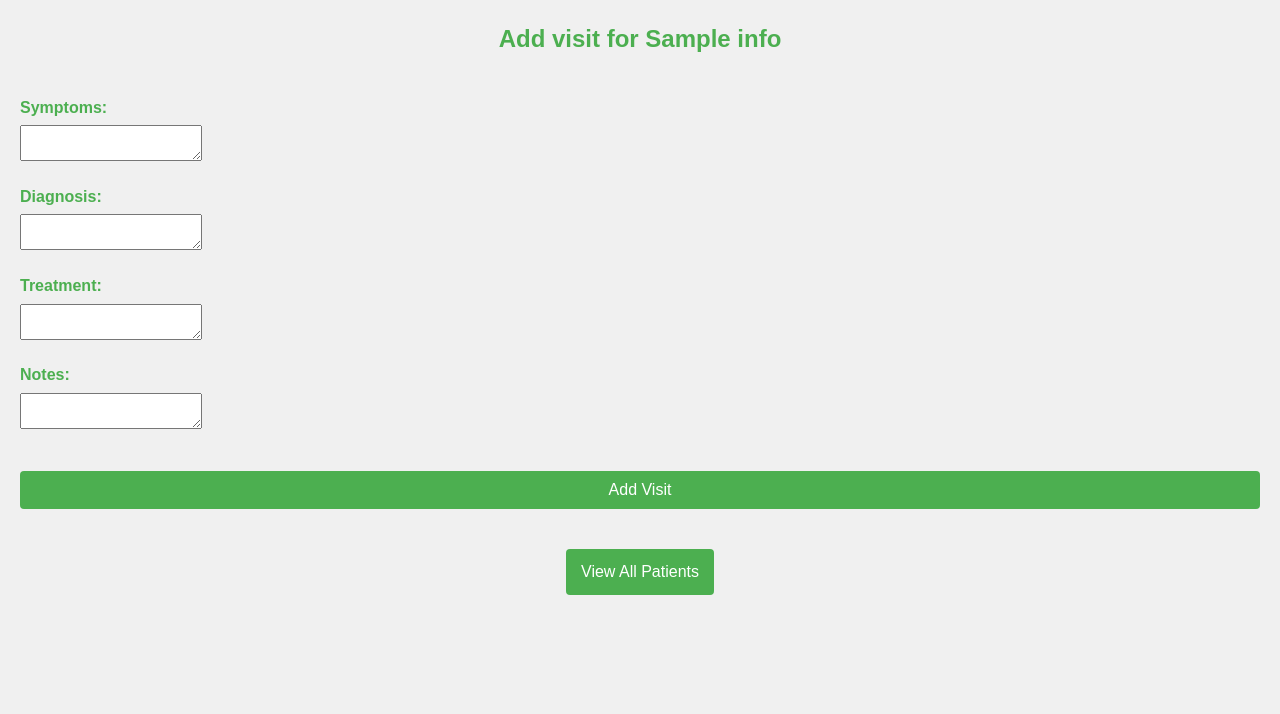
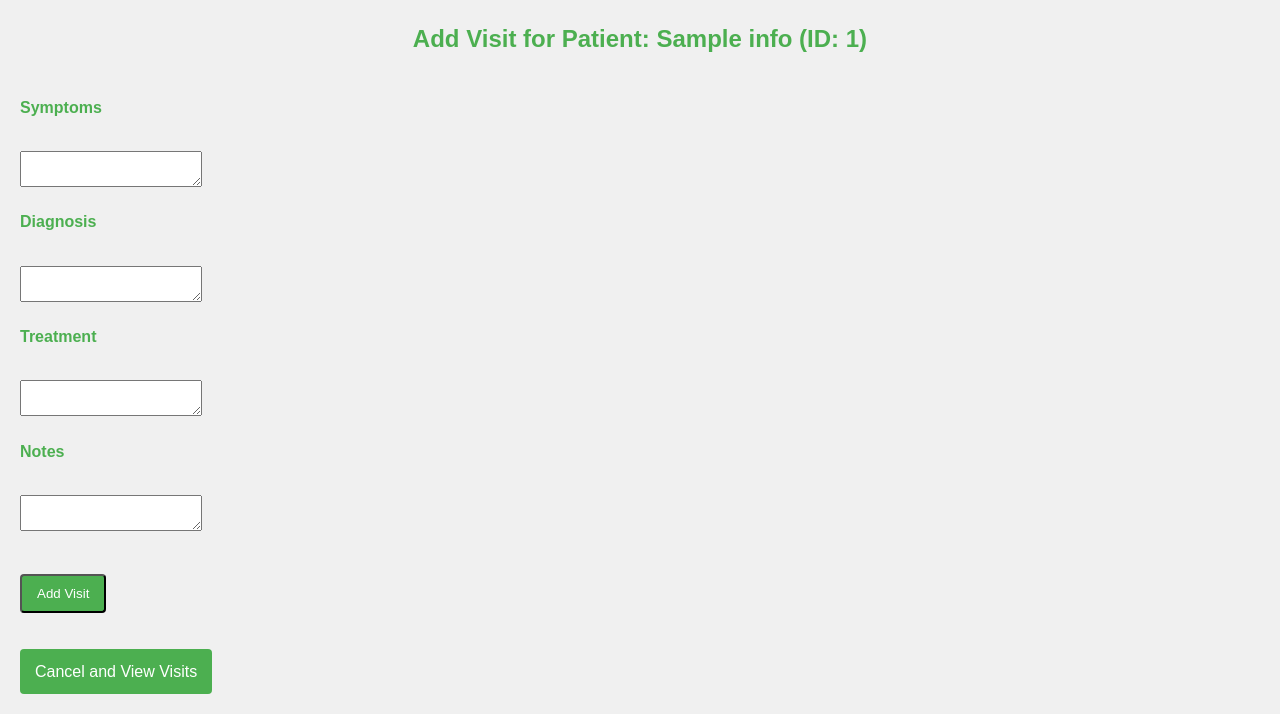
Before and after one commit to aslampa17/patient_info, a Flask app: page /patients/1/visits/add in a window 1280 px wide. Shown: the part 88-802 px from the top of the page. Before the commit the page ends 683 px from the top, so only its background shows below. Run offline with Flask 3, Linux system fonts and the light colour scheme; tables that the repository leaves empty hold one stand-in row (values such as "Sample post").

Commit message:
Add update visit route

```diff
--- a/models.py
+++ b/models.py
@@ -23,9 +23,9 @@ class Visit(db.Model):
     id = db.Column(db.Integer, primary_key=True)
     patient_id = db.Column(db.Integer, db.ForeignKey('patient_info.id'), nullable=False)
     visit_date = db.Column(db.DateTime, default=lambda: datetime.now(timezone.utc))
-    symptoms = db.Column(db.Text, nullable=False)
-    diagnosis = db.Column(db.Text, nullable=False)
-    treatment = db.Column(db.Text, nullable=False)
+    symptoms = db.Column(db.Text)
+    diagnosis = db.Column(db.Text)
+    treatment = db.Column(db.Text)
     notes = db.Column(db.Text)
 
     patient = db.relationship('PatientInfo', back_populates='visits')
--- a/patients/forms.py
+++ b/patients/forms.py
@@ -1,5 +1,5 @@
 from flask_wtf import FlaskForm
-from wtforms import StringField, IntegerField, SelectField, SubmitField
+from wtforms import StringField, IntegerField, SelectField, SubmitField, TextAreaField
 from wtforms.validators import DataRequired, Length, NumberRange, Email
 
 class PatientForm(FlaskForm):
@@ -12,8 +12,8 @@ class PatientForm(FlaskForm):
     submit = SubmitField('Submit')
 
 class VisitForm(FlaskForm):
-    symptoms = StringField('Symptoms', validators=[DataRequired()])
-    diagnosis = StringField('Diagnosis', validators=[DataRequired()])
-    treatment = StringField('Treatment', validators=[DataRequired()])
-    notes = StringField('Notes')
+    symptoms = TextAreaField('Symptoms')
+    diagnosis = TextAreaField('Diagnosis')
+    treatment = TextAreaField('Treatment')
+    notes = TextAreaField('Notes')
     submit = SubmitField('Submit')
--- a/patients/routes.py
+++ b/patients/routes.py
@@ -141,3 +141,23 @@ def add_visit(pid):
             db.session.rollback()
             flash(f"An error occurred: {str(e)}", 'error')
     return  render_template('add_visit.html', patient=patient, form=form)
+
+@patients_bp.route('/patients/<int:pid>/visits/<int:vid>/update', methods=['GET', 'POST'])
+def update_visit(pid, vid):
+    patient = db.get_or_404(PatientInfo, pid)
+    visit = db.get_or_404(Visit, vid)
+    if visit.patient_id != patient.id:
+        flash('This visit does not belong to this patient.', 'error')
+        return redirect(url_for('patients.display_visits', pid=pid))
+
+    form = VisitForm(obj=visit)
+    if form.validate_on_submit():
+        try:
+            form.populate_obj(visit)
+            db.session.commit()
+            flash('Patient visit details updated successfully!', 'success')
+            return  redirect(url_for('patients.display_visits', pid=pid))
+        except Exception as e:
+            db.session.rollback()
+            flash(f"An error occurred: {str(e)}", 'error')
+    return render_template('add_visit.html', patient=patient,visit=visit, form=form)
--- a/templates/add_visit.html
+++ b/templates/add_visit.html
@@ -1,30 +1,66 @@
 {% extends 'layout.html' %}
 
 {% block content %}
-<h2>Add visit for {{ patient.name }}</h2>
-<form action="{{ url_for('patients.add_visit', pid=patient.id) }}" method="POST">
+
+
+{% if visit %}
+<h2>Edit Visit for Patient: {{ patient.name }} (ID: {{ patient.id }})</h2>
+<p>Editing Visit ID: {{ visit.id }} from {{ visit.visit_date.strftime('%Y-%m-%d %H:%M') if visit.visit_date else 'N/A'
+    }}</p>
+{% else %}
+<h2>Add Visit for Patient: {{ patient.name }} (ID: {{ patient.id }})</h2>
+{% endif %}
+
+
+
+<form method="POST"
+    action="{{ url_for('patients.update_visit', pid=patient.id, vid=visit.id) if visit else url_for('patients.add_visit', pid=patient.id) }}">
     {{ form.hidden_tag() }}
+
+
+
     <div class="form-group">
-        <label for="symptoms">Symptoms:</label>
-        <textarea id="symptoms" name="symptoms" required></textarea>
+        {{ form.symptoms.label }}<br>
+        {{ form.symptoms(class="form-control") }}
+        {% if form.symptoms.errors %}
+        <ul class="errors">{% for error in form.symptoms.errors %}<li>{{ error }}</li>{% endfor %}</ul>
+        {% endif %}
     </div>
+
     <div class="form-group">
-        <label for="diagnosis">Diagnosis:</label>
-        <textarea id="diagnosis" name="diagnosis" required></textarea>
+        {{ form.diagnosis.label }}<br>
+        {{ form.diagnosis(class="form-control") }}
+        {% if form.diagnosis.errors %}
+        <ul class="errors">{% for error in form.diagnosis.errors %}<li>{{ error }}</li>{% endfor %}</ul>
+        {% endif %}
     </div>
+
     <div class="form-group">
-        <label for="treatment">Treatment:</label>
-        <textarea id="treatment" name="treatment" required></textarea>
+        {{ form.treatment.label }}<br>
+        {{ form.treatment(class="form-control") }}
+        {% if form.treatment.errors %}
+        <ul class="errors">{% for error in form.treatment.errors %}<li>{{ error }}</li>{% endfor %}</ul>
+        {% endif %}
     </div>
+
     <div class="form-group">
-        <label for="notes">Notes:</label>
-        <textarea id="notes" name="notes" required></textarea>
+        {{ form.notes.label }}<br>
+        {{ form.notes(class="form-control") }}
+        {% if form.notes.errors %}
+        <ul class="errors">{% for error in form.notes.errors %}<li>{{ error }}</li>{% endfor %}</ul>
+        {% endif %}
     </div>
-    <button class="button submit-button" type="submit">Add Visit</button>
-    <div class="button-container">
-        <a href="/patients" class="button back-button">View All Patients</a>
+
+    <div class="form-group">
+
+        {{ form.submit(value="Update Visit" if visit else "Add Visit", class="button") }}
     </div>
 </form>
 
 
+<div style="margin-top: 1em;">
+    <a href="{{ url_for('patients.display_visits', pid=patient.id) }}" class="button back-button">Cancel and View
+        Visits</a>
+</div>
+
 {% endblock %}
--- a/templates/visits.html
+++ b/templates/visits.html
@@ -27,7 +27,7 @@
           <td data-label="Actions" class="actions-cell">
             <a
               class="action edit-icon"
-              href="/patients/{{ patient.id }}/update"
+              href="/patients/{{ visit.patient_id }}/visits/{{ visit.id }}/update"
               title="Edit"
             >
               <?xml version="1.0" ?><svg
```
